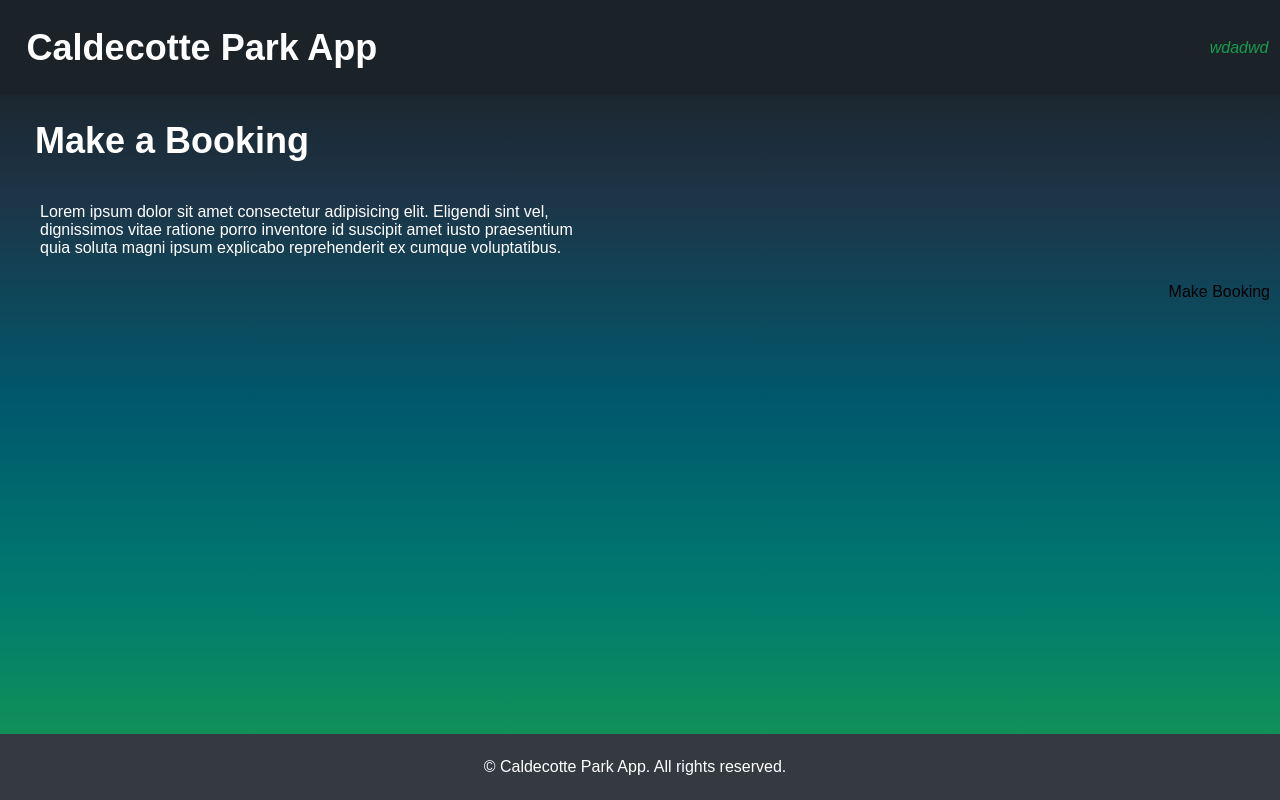
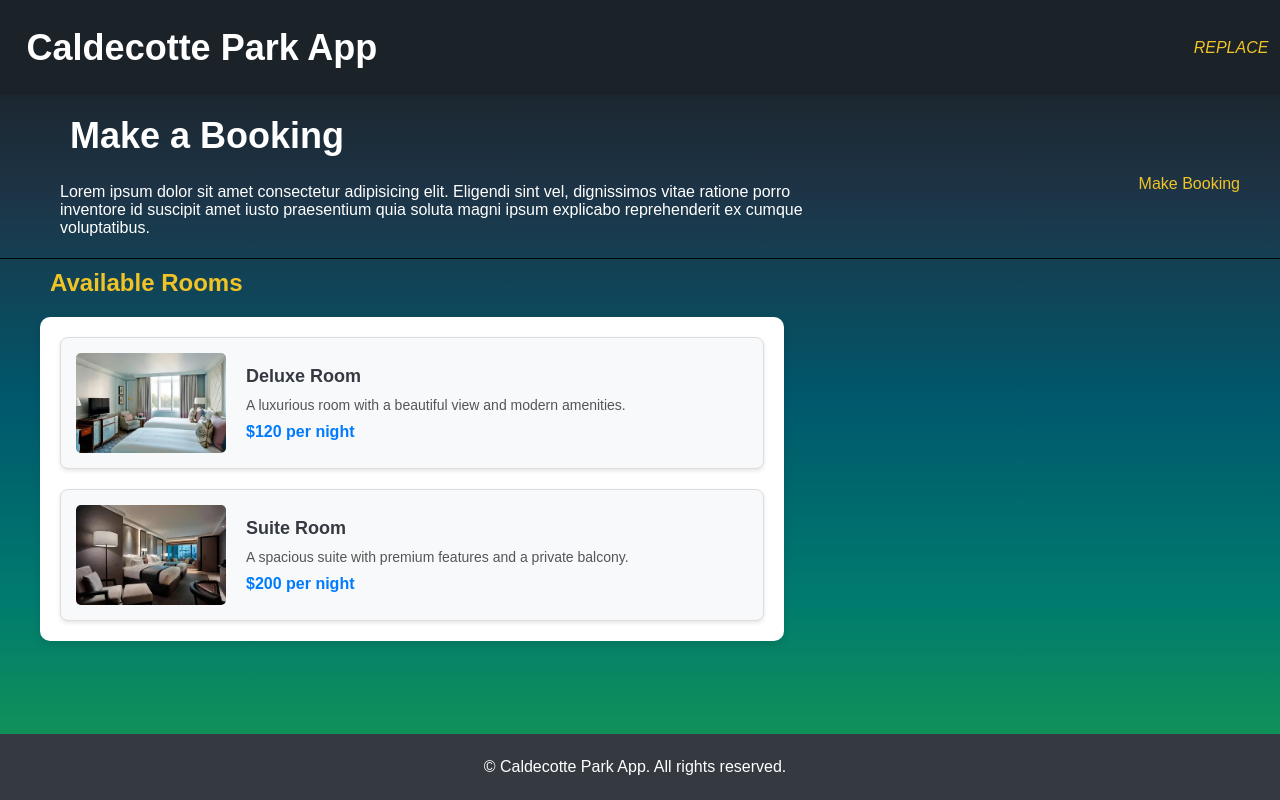
Before and after one commit to calum-gray/Poster-Assignment, a Flask app: page /booking in a window 1280 px wide. Run offline with Flask 2, Linux system fonts and the light colour scheme.

Commit message:
added more stuff to the booking screen

```diff
--- a/flask-app/app/static/css/styles.css
+++ b/flask-app/app/static/css/styles.css
@@ -72,13 +72,14 @@ a:hover {
 .dropdown {
     position: relative;
     display: inline-block;
+    color: #F0C327;
 }
 
 .dropdown-content {
     display: none;
     position: absolute;
     right: 0;
-    background-color: #189b4d;
+    background-color: #F0C327;
     color: white;
     border-radius: 10px;
     min-width: 160px;
@@ -94,7 +95,7 @@ a:hover {
     display: block;
 }
 
-.dropdown-content a:hover {background-color: #189b4d;}
+.dropdown-content a:hover {background-color: #F0C327;}
 
 .dropdown:hover .dropdown-content {
     display: block;
@@ -149,16 +150,96 @@ a:hover {
 			  padding: 0;
 			}
 
-.booking-desc {
+.booking {
     display: flex;
-    width: 50%;
+    justify-content: space-between;
+    align-items: center;
+    padding: 20px 20px 5px 20px;
+    margin-bottom: 10px;
+    border-bottom: black 1px solid;
+}
+
+.booking-content {
+    display: flex;
+    flex-direction: column;
+    gap: 10px;
+    width: 70%;
 }
 
 .booking-title {
-    margin-left: 35px;
+    margin: 0 0 0 50px;
+}
+
+.booking-desc {
+    margin: 0;
 }
 
 .booking-dropdown {
-    float: right;
-    margin: 10px;
+    margin: 0;
+    padding: 10px 20px;
+    color: #F0C327;
+    border-radius: 5px;
+    cursor: pointer;
 }
+
+.rooms-title {
+    font-size: 24px;
+    font-weight: bold;
+    margin: 0 0 0 50px;
+    color: #F0C327;
+}
+
+.rooms {
+    display: flex;
+    flex-direction: column;
+    gap: 20px;
+    width: 55%;
+    margin: 20px 0 20px 40px;
+    background-color: white;
+    padding: 20px;
+    border-radius: 10px;
+    box-shadow: 0 4px 8px rgba(0, 0, 0, 0.1);
+}
+
+.room-item {
+    display: flex;
+    gap: 20px;
+    align-items: center;
+    background-color: #f8f9fa;
+    padding: 15px;
+    border: 1px solid #ddd;
+    border-radius: 8px;
+    box-shadow: 0 2px 4px rgba(0, 0, 0, 0.1);
+}
+
+.room-image {
+    width: 150px;
+    height: 100px;
+    object-fit: cover;
+    border-radius: 5px;
+}
+
+.room-details {
+    display: flex;
+    flex-direction: column;
+    gap: 10px;
+}
+
+.room-title {
+    font-size: 18px;
+    font-weight: bold;
+    margin: 0;
+}
+
+.room-desc {
+    font-size: 14px;
+    color: #555;
+    margin: 0;
+}
+
+.room-price {
+    font-size: 16px;
+    font-weight: bold;
+    color: #007bff;
+    margin: 0;
+}
--- a/flask-app/app/templates/App/Booking/booking.html
+++ b/flask-app/app/templates/App/Booking/booking.html
@@ -2,12 +2,36 @@
 {% block main %}
 <body>
 
-    <div class="make-booking">
-        <h1 class="booking-title">Make a Booking</h1>
-        <div class="booking-desc">
-            <p>Lorem ipsum dolor sit amet consectetur adipisicing elit. Eligendi sint vel, dignissimos vitae ratione porro inventore id suscipit amet iusto praesentium quia soluta magni ipsum explicabo reprehenderit ex cumque voluptatibus.</p>
+    <div class="booking">
+
+        <div class="booking-content">
+            <h1 class="booking-title">Make a Booking</h1>
+            <div class="booking-desc">
+                <p>Lorem ipsum dolor sit amet consectetur adipisicing elit. Eligendi sint vel, dignissimos vitae ratione porro inventore id suscipit amet iusto praesentium quia soluta magni ipsum explicabo reprehenderit ex cumque voluptatibus.</p>
+            </div>
         </div>
+
         <div class="booking-dropdown">Make Booking</div>
+    </div>
+
+    <h2 class="rooms-title">Available Rooms</h2>
+    <div class="rooms">
+        <div class="room-item">
+            <img src="{{ url_for('static', filename='images/room1.jpg') }}" alt="Room 1" class="room-image">
+            <div class="room-details">
+                <h3 class="room-title">Deluxe Room</h3>
+                <p class="room-desc">A luxurious room with a beautiful view and modern amenities.</p>
+                <p class="room-price">$120 per night</p>
+            </div>
+        </div>
+        <div class="room-item">
+            <img src="{{ url_for('static', filename='images/room2.jpg') }}" alt="Room 2" class="room-image">
+            <div class="room-details">
+                <h3 class="room-title">Suite Room</h3>
+                <p class="room-desc">A spacious suite with premium features and a private balcony.</p>
+                <p class="room-price">$200 per night</p>
+            </div>
+        </div>
     </div>
 
 </body>
--- a/flask-app/app/templates/App/app-base.html
+++ b/flask-app/app/templates/App/app-base.html
@@ -11,7 +11,7 @@
         <h1>Caldecotte Park App</h1>
         <nav class="menu">
             <div class="dropdown" style="float:right;">
-                <div class="menu-item"><i class='bx bx-user bx-md' style='color:#189b4d' >wdadwd</i></div>
+                <div class="menu-item"><i class='bx bx-user bx-md' style='color:#F0C327' >REPLACE</i></div>
                 <div class="dropdown-content">
                     <a href="#">Home</a>
                     <a href="/booking">Book a Room</a>
```
